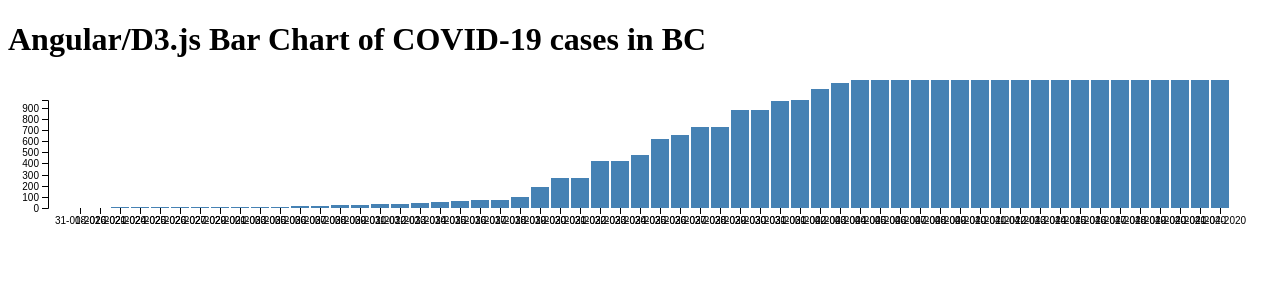
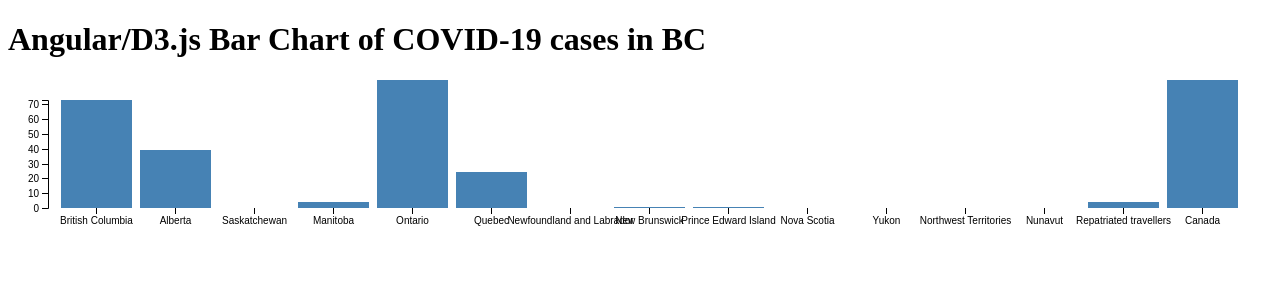
Before and after one commit to mbborromeo/angular-d3-graph, an Angular app: page / in a window 1280 px wide. Shown: the top 300 px of the page. Built offline with nearby package versions, Linux system fonts and the light colour scheme.

Commit message:
draft BC cases only on 15-03-2020

```diff
--- a/src/app/app.component.ts
+++ b/src/app/app.component.ts
@@ -35,8 +35,10 @@ export class AppComponent {
       console.log('2nd data entry', data[1]);
 
       // filter out British Columbia only
-      return data.filter(d => d.pruid==59); // data, d3.csv returns a promise, so need a return statement
+      return data.filter(d => d.date=='15-03-2020'); // d.pruid==59, data, d3.csv returns a promise, so need a return statement
     });
+
+    // this.data = d3.csvParse( await FileAttachment('../assets/covid19.csv').text(), d3.autoType )
 
     // simplified
     // this.data = d3.csv('../assets/covid19.csv');
--- a/src/app/bar-chart/bar-chart.component.ts
+++ b/src/app/bar-chart/bar-chart.component.ts
@@ -58,7 +58,7 @@ export class BarChartComponent implements OnChanges {
       .scaleBand()
       .rangeRound([0, contentWidth])
       .padding(0.1)
-      .domain( data.map(d => d.date) ); // map so grouped together and displayed as one
+      .domain( data.map(d => d.prname) ); // map so grouped together and displayed as one
 
     const y = d3
       .scaleLinear()
@@ -87,7 +87,7 @@ export class BarChartComponent implements OnChanges {
       .data(data)
       .enter().append('rect')
         .attr('class', 'bar')
-        .attr('x', d => x(d.date))
+        .attr('x', d => x(d.prname))
         .attr('y', d => y(d.numconf))
         .attr('width', x.bandwidth())
         .attr('height', d => contentHeight - y(d.numconf));
```
